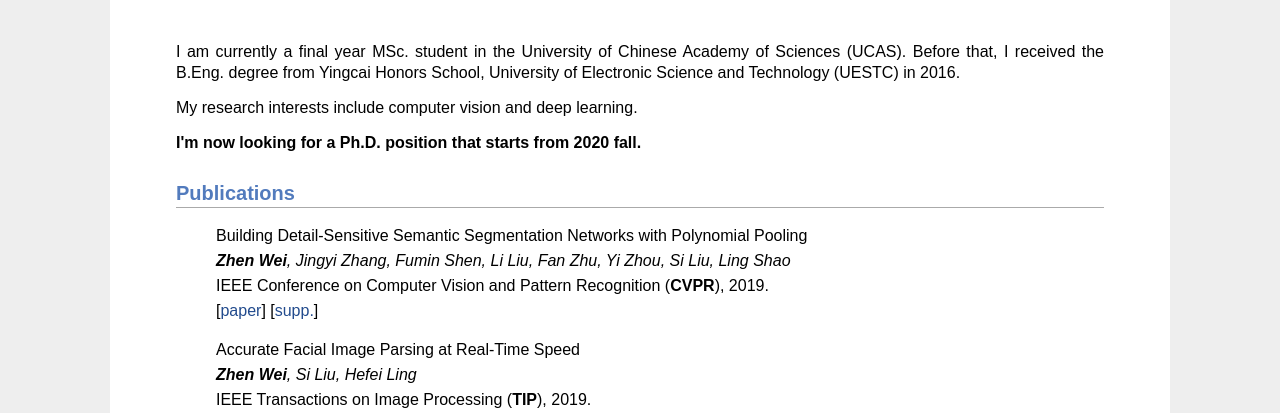
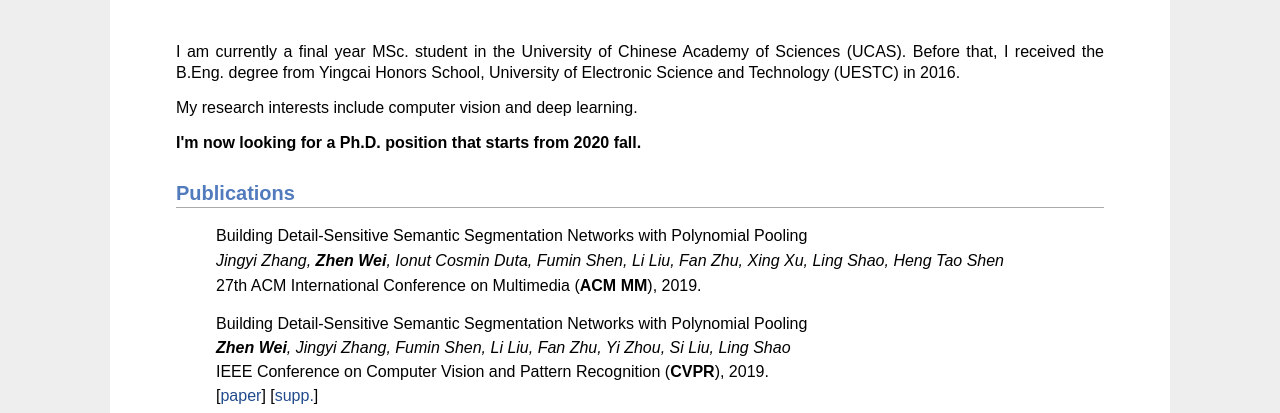
Before and after one commit to vaesl/vaesl.github.io, a plain HTML site: page index.html in a window 1280 px wide. Shown: the part 375-788 px from the top of the page. Drawn offline with Linux system fonts and the light colour scheme.

Commit message:
update 20190703

```diff
--- a/index.html
+++ b/index.html
@@ -60,6 +60,11 @@
 <!--<p><font face="Arial">Summary: IEEE Transactions [2], CVPR [2].</font></p>
 <ul style="list-style-type:none"> -->
 
+     <li> <p style="margin-left: 0px; line-height: 150%; margin-top: 10px; margin-bottom: 10px;"><font face="Arial" size="3">
+            Building Detail-Sensitive Semantic Segmentation Networks with Polynomial Pooling <br>
+         <i>   Jingyi Zhang, <b>Zhen Wei</b>, Ionut Cosmin Duta, Fumin Shen, Li Liu, Fan Zhu, Xing Xu, Ling Shao, Heng Tao Shen </i><br>
+	       27th ACM International Conference on Multimedia (<b>ACM MM</b>), 2019. <br>
+	 </p> </li>
 
      <li> <p style="margin-left: 0px; line-height: 150%; margin-top: 10px; margin-bottom: 10px;"><font face="Arial" size="3">
             Building Detail-Sensitive Semantic Segmentation Networks with Polynomial Pooling <br>
```
